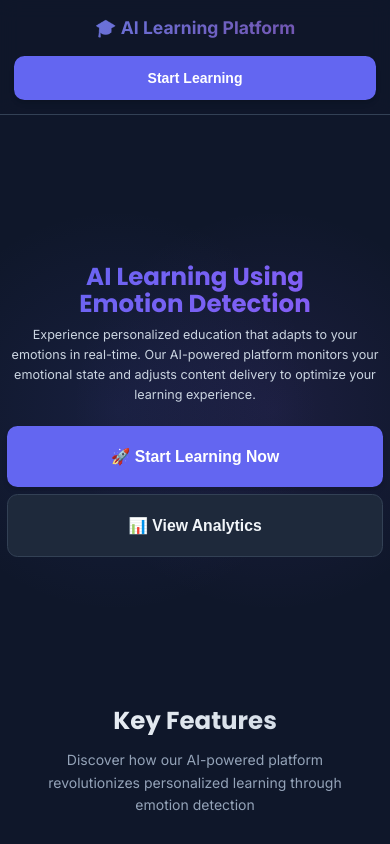
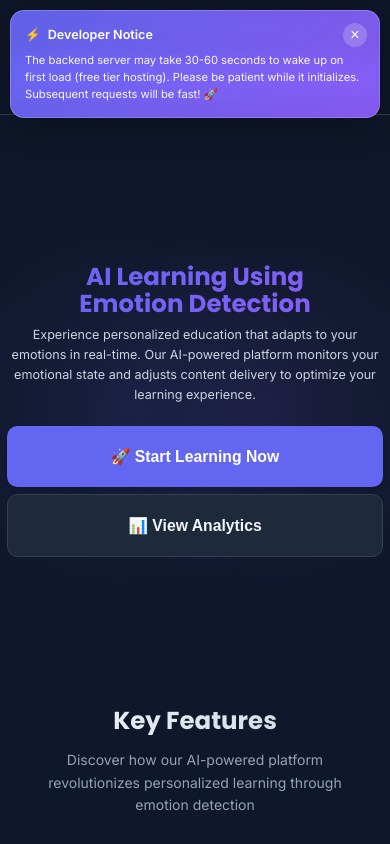
Before and after one commit to patchyevolve/emotion-learning-companion, a website: page home.html in a window 390 px wide. Shown: the top 844 px of the page. Drawn offline with Linux system fonts and the light colour scheme.

Commit message:
feat: Add developer notice for backend server wake-up time
- Added elegant notification banner on home and chat pages
- Informs users about 30-60s initial server wake-up time
- Auto-dismisses after 10-12 seconds
- Manual close button available
- Responsive design for mobile and desktop
- Smooth slide-in/out animations

```diff
--- a/home.html
+++ b/home.html
@@ -8,6 +8,105 @@
   <link rel="stylesheet" href="styles.css" />
 
   <style>
+    /* Developer Notice */
+    .dev-notice {
+      position: fixed;
+      top: 20px;
+      right: 20px;
+      max-width: 400px;
+      background: linear-gradient(135deg, rgba(99, 102, 241, 0.95), rgba(139, 92, 246, 0.95));
+      backdrop-filter: blur(10px);
+      border: 1px solid rgba(255, 255, 255, 0.2);
+      border-radius: var(--radius-xl);
+      padding: var(--spacing-lg);
+      box-shadow: 0 8px 32px rgba(0, 0, 0, 0.3);
+      z-index: 1000;
+      animation: slideInRight 0.5s ease-out;
+      color: white;
+    }
+
+    .dev-notice-header {
+      display: flex;
+      align-items: center;
+      gap: var(--spacing-sm);
+      margin-bottom: var(--spacing-sm);
+      font-weight: 600;
+      font-size: 1rem;
+    }
+
+    .dev-notice-body {
+      font-size: 0.875rem;
+      line-height: 1.5;
+      opacity: 0.95;
+    }
+
+    .dev-notice-close {
+      position: absolute;
+      top: 12px;
+      right: 12px;
+      background: rgba(255, 255, 255, 0.2);
+      border: none;
+      color: white;
+      width: 24px;
+      height: 24px;
+      border-radius: 50%;
+      cursor: pointer;
+      display: flex;
+      align-items: center;
+      justify-content: center;
+      font-size: 16px;
+      transition: all 0.2s;
+    }
+
+    .dev-notice-close:hover {
+      background: rgba(255, 255, 255, 0.3);
+      transform: scale(1.1);
+    }
+
+    .dev-notice.hidden {
+      animation: slideOutRight 0.3s ease-out forwards;
+    }
+
+    @keyframes slideInRight {
+      from {
+        transform: translateX(120%);
+        opacity: 0;
+      }
+      to {
+        transform: translateX(0);
+        opacity: 1;
+      }
+    }
+
+    @keyframes slideOutRight {
+      from {
+        transform: translateX(0);
+        opacity: 1;
+      }
+      to {
+        transform: translateX(120%);
+        opacity: 0;
+      }
+    }
+
+    @media (max-width: 768px) {
+      .dev-notice {
+        top: 10px;
+        right: 10px;
+        left: 10px;
+        max-width: none;
+        padding: var(--spacing-md);
+      }
+
+      .dev-notice-header {
+        font-size: 0.9rem;
+      }
+
+      .dev-notice-body {
+        font-size: 0.8rem;
+      }
+    }
+
     /* Home Page Specific Styles */
     .hero-section {
       min-height: 90vh;
@@ -356,6 +455,18 @@
   </style>
 </head>
 <body>
+  <!-- Developer Notice -->
+  <div class="dev-notice" id="devNotice">
+    <button class="dev-notice-close" onclick="document.getElementById('devNotice').classList.add('hidden')" aria-label="Close notice">×</button>
+    <div class="dev-notice-header">
+      <span>⚡</span>
+      <span>Developer Notice</span>
+    </div>
+    <div class="dev-notice-body">
+      The backend server may take 30-60 seconds to wake up on first load (free tier hosting). Please be patient while it initializes. Subsequent requests will be fast! 🚀
+    </div>
+  </div>
+
   <!-- Modern Navigation -->
   <nav class="nav-modern">
     <div class="nav-content">
@@ -507,5 +618,15 @@
       }
     });
   </script>
+
+  <script>
+    // Auto-dismiss developer notice after 10 seconds
+    setTimeout(() => {
+      const notice = document.getElementById('devNotice');
+      if (notice && !notice.classList.contains('hidden')) {
+        notice.classList.add('hidden');
+      }
+    }, 10000);
+  </script>
 </body>
 </html>
```
Also changed, not shown: chat.html (+97 -0 lines).
